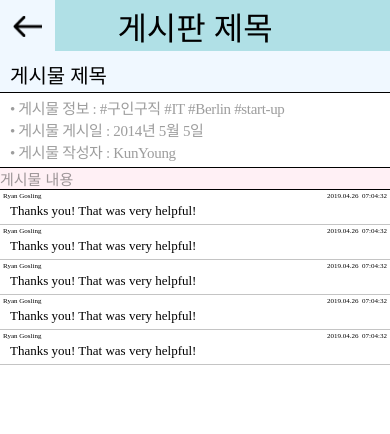
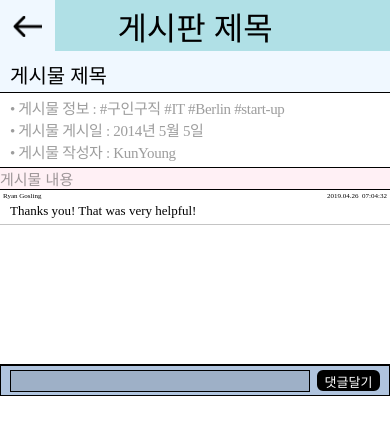
Before and after one commit to DeutschlandKorea/DeutschlandKorea, a React Native app: screen / in a window 390 px wide. Shown: the top 434 px of the page. Built offline with nearby package versions, Linux system fonts and the light colour scheme.

Commit message:
[UPDATE] Poster_6Comment_Input

```diff
--- a/src/components/PosterComponents/Poster_5Comment.js
+++ b/src/components/PosterComponents/Poster_5Comment.js
@@ -53,7 +53,6 @@ const Comment_Container = styled.View`
   left: 10px;
   bottom: 5px;
   height: 15px;
-  width: 365px;
 `
 const Comment_Title = styled.Text`
   max-width: 365px;
@@ -78,50 +77,6 @@ const Poster_5Comment = ({height}) => {
                     <Comment_Title>Thanks you! That was very helpful!</Comment_Title>
                 </Comment_Container>
             </Content_Container>
-            <Content_Container>
-                <Name_Container>
-                    <Name_Title>Ryan Gosling</Name_Title>
-                </Name_Container>
-                <Date_Container>
-                    <Date_Title>2019.04.26  07:04:32</Date_Title>
-                </Date_Container>
-                <Comment_Container>
-                    <Comment_Title>Thanks you! That was very helpful!</Comment_Title>
-                </Comment_Container>
-            </Content_Container>
-            <Content_Container>
-                <Name_Container>
-                    <Name_Title>Ryan Gosling</Name_Title>
-                </Name_Container>
-                <Date_Container>
-                    <Date_Title>2019.04.26  07:04:32</Date_Title>
-                </Date_Container>
-                <Comment_Container>
-                    <Comment_Title>Thanks you! That was very helpful!</Comment_Title>
-                </Comment_Container>
-            </Content_Container>
-            <Content_Container>
-                <Name_Container>
-                    <Name_Title>Ryan Gosling</Name_Title>
-                </Name_Container>
-                <Date_Container>
-                    <Date_Title>2019.04.26  07:04:32</Date_Title>
-                </Date_Container>
-                <Comment_Container>
-                    <Comment_Title>Thanks you! That was very helpful!</Comment_Title>
-                </Comment_Container>
-            </Content_Container>
-            <Content_Container>
-                <Name_Container>
-                    <Name_Title>Ryan Gosling</Name_Title>
-                </Name_Container>
-                <Date_Container>
-                    <Date_Title>2019.04.26  07:04:32</Date_Title>
-                </Date_Container>
-                <Comment_Container>
-                    <Comment_Title>Thanks you! That was very helpful!</Comment_Title>
-                </Comment_Container>
-            </Content_Container>
         </Container>
     )
 }
--- /dev/null
+++ b/src/components/PosterComponents/Poster_6Comment_Input.js
@@ -0,0 +1,49 @@
+import React from "react";
+import styled from "styled-components/native";
+import {Dimensions} from "react-native";
+/*--------------------------------------------------------------------------------------*/
+const Container = styled.View`
+  height: 31px;
+  border: 1px solid #000000;
+  flex-direction: row;
+  align-items: center;
+  background-color: lightsteelblue;
+`
+/*--------------------------------------------------------------------------------------*/
+const TextInput = styled.View`
+  position: absolute;
+  left: 9px;
+  height: 22px;
+  width: ${props => props.width - 90}px;
+  background-color: rgba(0, 0, 0, 0.10);
+  border: 1px solid #000000;
+`
+/*--------------------------------------------------------------------------------------*/
+const Send_Button = styled.TouchableOpacity`
+  position: absolute;
+  right: 9px;
+  height: 21px;
+  width: 63px;
+  border-radius: 6px;
+  background-color: #000000;
+  border: 2px solid #000000;
+`
+const Send_Title = styled.Text`
+  text-align: center;
+  font-family: serif;
+  font-size: 13px;
+  color: #ffffff;
+`
+/*--------------------------------------------------------------------------------------*/
+const Poster_6Comment_Input = () => {
+    const width = Dimensions.get('window').width;
+    return (
+        <Container>
+            <TextInput width={width}/>
+            <Send_Button width={width}>
+                <Send_Title>댓글달기</Send_Title>
+            </Send_Button>
+        </Container>
+    )
+}
+export default Poster_6Comment_Input;
--- a/src/screens/Poster.js
+++ b/src/screens/Poster.js
@@ -7,6 +7,7 @@ import Poster_2Title from "../components/PosterComponents/Poster_2Title";
 import Poster_3Information from "../components/PosterComponents/Poster_3Information";
 import Poster_4Content from "../components/PosterComponents/Poster_4Content";
 import Poster_5Comment from "../components/PosterComponents/Poster_5Comment";
+import Poster_6Comment_Input from "../components/PosterComponents/Poster_6Comment_Input";
 
 const Container = styled.SafeAreaView`
   flex: 1;
@@ -21,6 +22,7 @@ const Poster = () => {
             <Poster_3Information height={propHeight.Poster_3Information}/>
             <Poster_4Content height={propHeight.Poster_4Content}/>
             <Poster_5Comment height={propHeight.Poster_5Comment}/>
+            <Poster_6Comment_Input height={propHeight.Poster_6Comment_Input}/>
         </Container>
     )
 }
--- a/src/theme.js
+++ b/src/theme.js
@@ -12,8 +12,9 @@ const displays = {
     Poster_1Navigation: '51',
     Poster_2Title: '41',
     Poster_3Information: '76',
-    Poster_4Content: Dimensions.get('window').height-StatusBar.currentHeight-51-41-76-175,
+    Poster_4Content: Dimensions.get('window').height-StatusBar.currentHeight-51-41-76-175-31,
     Poster_5Comment: '175',
+    Poster_6Comment_Input: '31',
 }
 /*--------------------------------------------------------------------------------------*/
 export const theme = {
@@ -30,4 +31,5 @@ export const display = {
     Poster_3Information: displays.Poster_3Information,
     Poster_4Content: displays.Poster_4Content,
     Poster_5Comment: displays.Poster_5Comment,
+    Poster_6Comment_Input: displays.Poster_6Comment_Input,
 }
```
